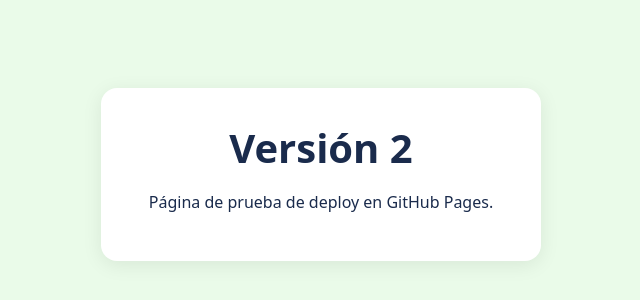
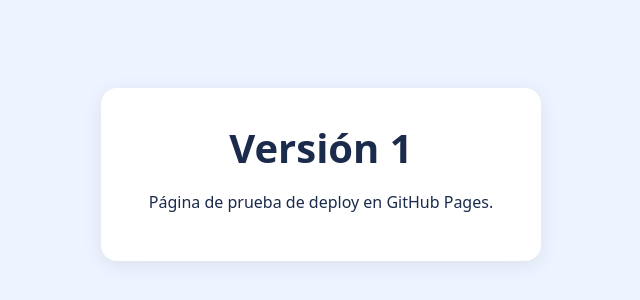
Before and after one commit to luchorcompartidos/prueba-deploy, a plain HTML site: page index.html in a window 1280 px wide. Shown: the part 226-526 px from the top of the page, without its empty margins (319-959 px from the left). Drawn offline with Linux system fonts and the light colour scheme.

Commit message:
Rollback a v1
Co-Authored-By: Claude Opus 5.5 <noreply@anthropic.com>
Claude-Session: https://claude.ai/code/session_01X9Q5DPFBRk1sh4JpUiaVfV

```diff
--- a/index.html
+++ b/index.html
@@ -5,14 +5,14 @@
   <meta name="viewport" content="width=device-width, initial-scale=1">
   <title>Prueba deploy</title>
   <style>
-    body { font-family: system-ui, sans-serif; display: grid; place-items: center; min-height: 100vh; margin: 0; background: #eafbe9; color: #1a2b4c; }
+    body { font-family: system-ui, sans-serif; display: grid; place-items: center; min-height: 100vh; margin: 0; background: #eef4ff; color: #1a2b4c; }
     .card { text-align: center; padding: 2rem 3rem; background: #fff; border-radius: 16px; box-shadow: 0 4px 20px rgba(0,0,0,.08); }
     h1 { margin: 0 0 .5rem; font-size: 2.5rem; }
   </style>
 </head>
 <body>
   <div class="card">
-    <h1>Versión 2</h1>
+    <h1>Versión 1</h1>
     <p>Página de prueba de deploy en GitHub Pages.</p>
   </div>
 </body>
```
